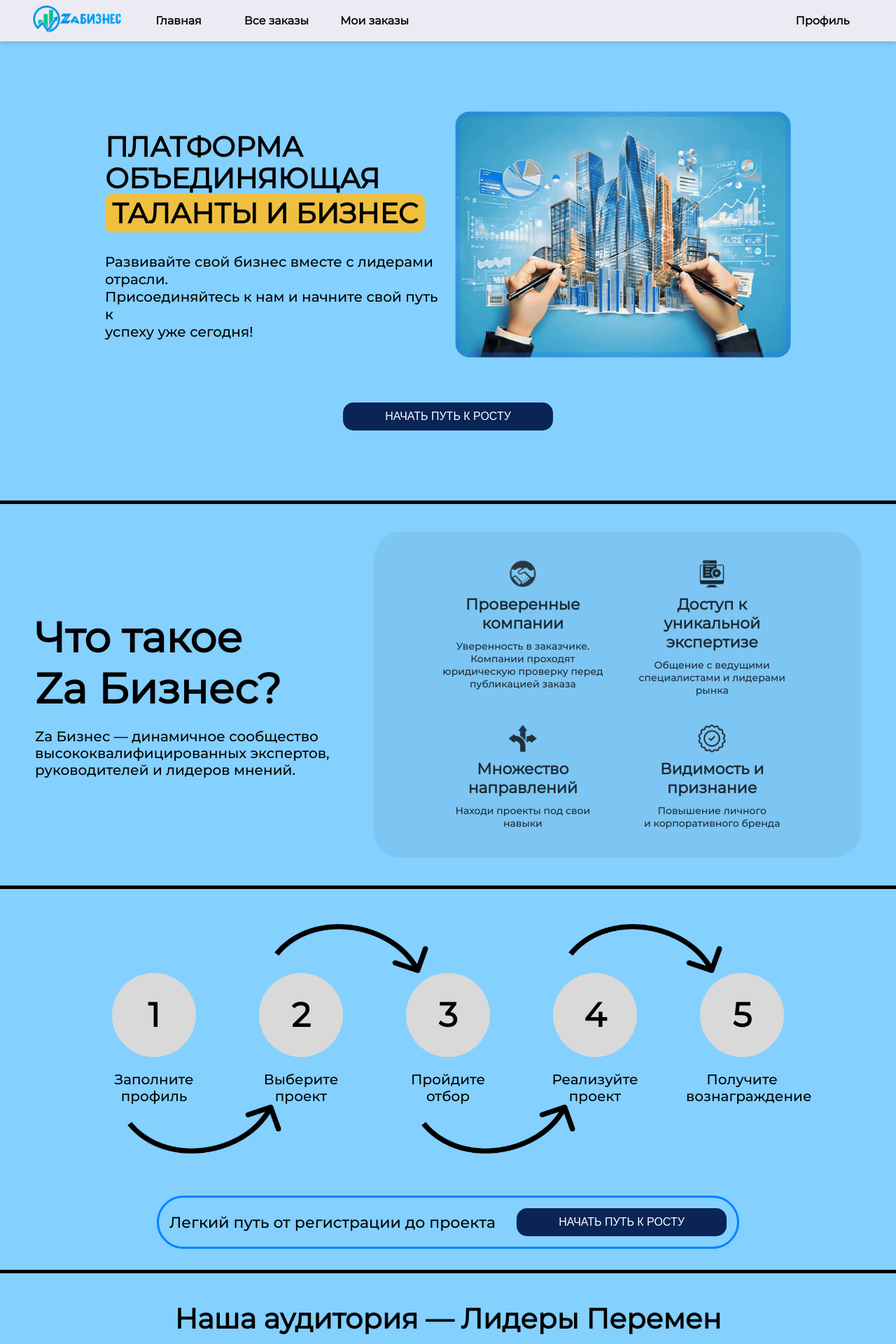
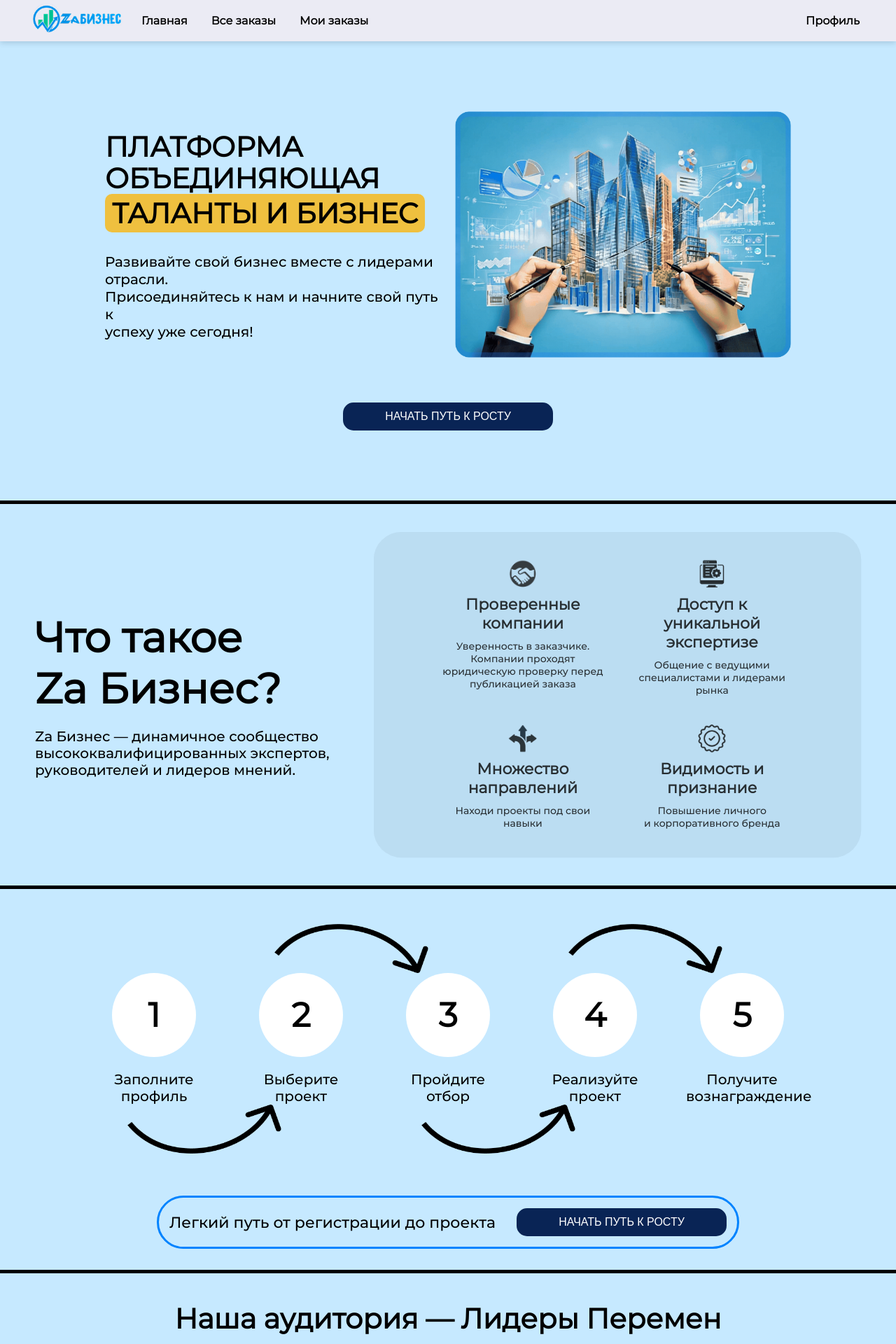
Before and after one commit to Veterjaike/B2B-Printgrad, a React (Vite) app: page / in a window 1280 px wide. Shown: the top 1920 px of the page at 70% size. Built offline with nearby package versions, Linux system fonts and the light colour scheme.

Commit message:
color and button

```diff
--- a/src/components/Header.css
+++ b/src/components/Header.css
@@ -34,6 +34,7 @@
 .header__right {
     display: flex;
     flex-direction: row;
+    gap: 20px;
 }
 
 .header__nav {
@@ -42,18 +43,22 @@
     gap: 20px;
 }
 
+.header__nav-create-link {
+    background-color: #c7ddff;
+}
+
 .btn {
     display: flex;
     align-items: center;
     justify-content: center;
     font-size: 16px;
     font-weight: 800;
-    width: 120px;
+    width: auto;
     height: auto;
     text-align: center;
-    padding: 5px;
+    padding: 7px;
     border-radius: 30px;
-    transition: all 0.4s;
+    transition: all 0.2s;
 }
 
 .btn:hover {
--- a/src/components/Header.jsx
+++ b/src/components/Header.jsx
@@ -44,8 +44,8 @@ export default function Header() {
 
         <div className="header__right">
           {user?.role === 'заказчик' && (
-            <Link className='header__nav-link btn' to="/create-order">
-              Создать заявку
+            <Link className='header__nav-create-link btn' to="/create-order">
+              Создать заказ
             </Link>
           )}
           <Link className='header__nav-link btn' to="/profile">Профиль</Link>
--- a/src/components/home/Horizons.css
+++ b/src/components/home/Horizons.css
@@ -1,5 +1,5 @@
 .horizons {
-    background-color: #84d0ff;
+    background-color: #c6e9ff;
     margin: 0;
     padding: 40px;
 }
--- a/src/components/home/Leaders.css
+++ b/src/components/home/Leaders.css
@@ -3,7 +3,7 @@
     max-width: 100vw;
     padding: 20px 150px;
     margin: 0;
-    background: #84d0ff;
+    background: #c6e9ff;
     border-bottom: 5px solid #000000;
 }
 
--- a/src/components/home/MainService.css
+++ b/src/components/home/MainService.css
@@ -3,7 +3,7 @@
     max-width: 100vw;
     padding: 100px 150px;
     margin: 0;
-    background: #84d0ff;
+    background: #c6e9ff;
     border-bottom: 5px solid #000000;
 }
 
--- a/src/components/home/Steps.css
+++ b/src/components/home/Steps.css
@@ -1,6 +1,6 @@
 .steps {
     padding: 120px 120px 30px;
-    background-color: #84d0ff;
+    background-color: #c6e9ff;
     overflow: hidden;
     border-bottom: 5px solid #000;
     display: flex;
@@ -23,13 +23,6 @@
     width: 160px;
 }
 
-.steps__wrapper-circle {
-    width: 120px;
-    height: 120px;
-    background-color: #D9D9D9;
-    border-radius: 50%;
-    margin: 0 auto 20px;
-}
 
 .steps__wrapper-text {
     font-size: 20px;
@@ -68,7 +61,7 @@
     position: relative;
     width: 120px;
     height: 120px;
-    background-color: #D9D9D9;
+    background-color: #ffffff;
     border-radius: 50%;
     margin: 0 auto 20px;
     display: flex;
--- a/src/components/home/Zabiznes.css
+++ b/src/components/home/Zabiznes.css
@@ -1,5 +1,5 @@
 .zabiznes {
-    background-color: #84d0ff;
+    background-color: #c6e9ff;
     border-bottom: 5px solid #000000;
 }
 
```
